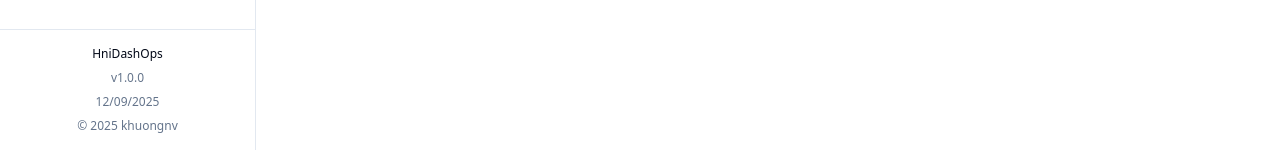
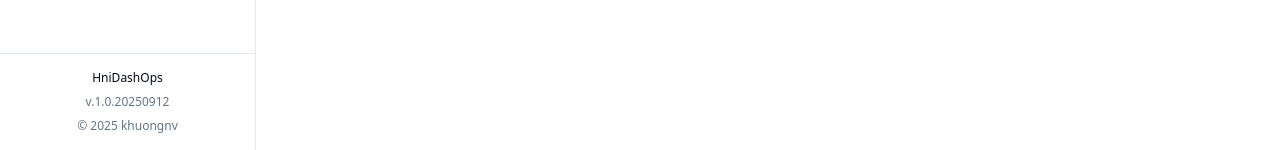
Before and after one commit to khuongnv/nuxt-hni-dash-ops, a Nuxt app: page / in a window 1280 px wide. Shown: the part 650-800 px from the top of the page. Built offline with nearby package versions, Linux system fonts and the light colour scheme; no server answers.

Commit message:
refactor: combine version and build date into single version string
- Change version format to v.1.0.yyyymmdd
- Remove separate build date display
- Generate version dynamically with current date
- Simplify footer layout with combined version info
- Example: v.1.0.20250125 for today's build

```diff
--- a/components/Sidebar.vue
+++ b/components/Sidebar.vue
@@ -31,14 +31,9 @@
           HniDashOps
         </div>
 
-        <!-- Version -->
+        <!-- Version with Build Date -->
         <div class="text-xs text-muted-foreground">
-          v{{ appVersion }}
-        </div>
-
-        <!-- Build Date -->
-        <div class="text-xs text-muted-foreground">
-          {{ buildDate }}
+          {{ appVersion }}
         </div>
 
         <!-- Copyright -->
@@ -79,8 +74,7 @@ const { isAuthenticated, isInitialized } = useAuth()
 const { iconMap, getIconComponent } = useIcons()
 
 // App version and build info
-const appVersion = ref('1.0.0')
-const buildDate = ref('')
+const appVersion = ref('')
 
 // Navigation items - sử dụng dữ liệu từ API Supabase
 const navigationItems = ref([])
@@ -193,12 +187,12 @@ const isSubmenuActive = (children: any[]) => {
 onMounted(() => {
   loadMenus()
 
-  // Set build date
-  buildDate.value = new Date().toLocaleDateString('vi-VN', {
-    year: 'numeric',
-    month: '2-digit',
-    day: '2-digit'
-  })
+  // Set version with build date (v.1.0.yyyymmdd)
+  const now = new Date()
+  const year = now.getFullYear()
+  const month = String(now.getMonth() + 1).padStart(2, '0')
+  const day = String(now.getDate()).padStart(2, '0')
+  appVersion.value = `v.1.0.${year}${month}${day}`
 
   // Listen for storage events to refresh menus when data changes
   window.addEventListener('storage', (e) => {
```
